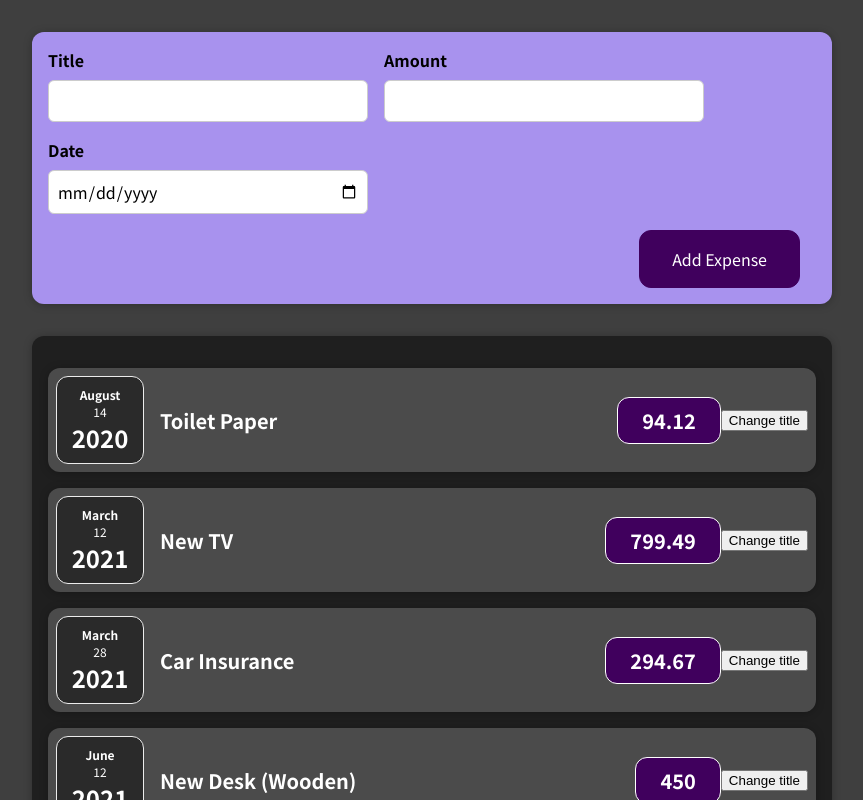
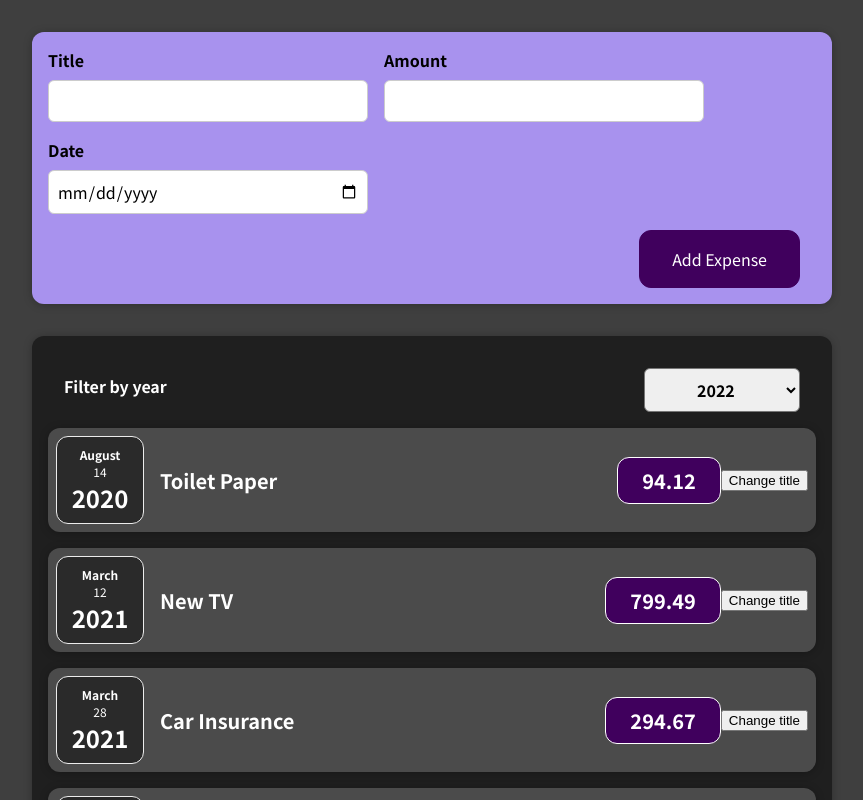
Before and after one commit to calher99/expense-tracker-react, a React (Create React App) app: page / in a window 1280 px wide. Shown: the top 800 px of the page, without its empty margins (208-1071 px from the left). Built offline with nearby package versions, Linux system fonts and the light colour scheme.

Commit message:
add expensesFilter component

```diff
--- a/src/components/Expenses/Expenses.js
+++ b/src/components/Expenses/Expenses.js
@@ -1,6 +1,7 @@
 import './Expenses.css'
 import ExpenseItem from "./ExpenseItem";
 import Card from '../UI/Card';
+import ExpensesFilter from './ExpensesFilter';
 
 const Expenses = () => {
     const expenses = [
@@ -26,6 +27,7 @@
     ]
     return (
         <Card className='expenses'>
+            <ExpensesFilter/>
             <ExpenseItem title={expenses[0].title} amount={expenses[0].amount} date={expenses[0].date}></ExpenseItem>
             <ExpenseItem title={expenses[1].title} amount={expenses[1].amount} date={expenses[1].date}></ExpenseItem>
             <ExpenseItem title={expenses[2].title} amount={expenses[2].amount} date={expenses[2].date}></ExpenseItem>
--- /dev/null
+++ b/src/components/Expenses/ExpensesFilter.css
@@ -0,0 +1,25 @@
+.expenses-filter {
+    color: white;
+    padding: 0 1rem;
+}
+
+.expenses-filter__control {
+    display: flex;
+    width: 100%;
+    align-items: center;
+    justify-content: space-between;
+    margin: 1rem 0;
+}
+
+.expenses-filter label {
+    font-weight: bold;
+    margin-bottom: 0.5rem;
+}
+
+.expenses-filter select {
+    font: inherit;
+    padding: 0.5rem 3rem;
+    font-weight: bold;
+    border-radius: 6px;
+    cursor: pointer;
+}
--- /dev/null
+++ b/src/components/Expenses/ExpensesFilter.js
@@ -0,0 +1,24 @@
+import React from 'react';
+
+import './ExpensesFilter.css';
+
+const ExpensesFilter = () => {
+  const yearChangeHandler = (e) =>{
+    console.log(e.target.value)
+  }
+  return (
+    <div className='expenses-filter'>
+      <div className='expenses-filter__control'>
+        <label>Filter by year</label>
+        <select onChange={yearChangeHandler}>
+          <option value='2022'>2022</option>
+          <option value='2021'>2021</option>
+          <option value='2020'>2020</option>
+          <option value='2019'>2019</option>
+        </select>
+      </div>
+    </div>
+  );
+};
+
+export default ExpensesFilter;
```
